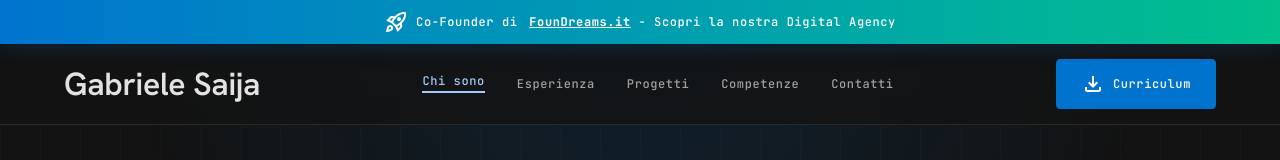
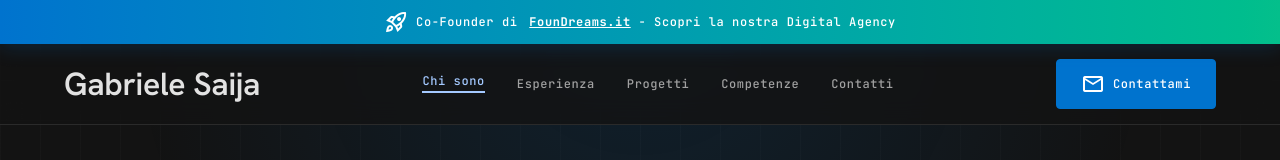
Before and after one commit to SandMan00001/leanding_page, a React (Vite) app: page / in a window 1280 px wide. Shown: the top 160 px of the page. Built offline with nearby package versions, Linux system fonts and the light colour scheme; no server answers.

Commit message:
modifica contattami

```diff
--- a/src/App.tsx
+++ b/src/App.tsx
@@ -53,8 +53,8 @@ function App() {
             <a className="text-text-muted hover:text-on-surface transition-colors" href="#skills">Competenze</a>
             <a className="text-text-muted hover:text-on-surface transition-colors" href="#contact">Contatti</a>
           </div>
-          <a className="hidden md:inline-flex bg-primary-container text-white px-6 py-3 rounded hover:bg-opacity-90 transition-all font-label-caps text-label-caps items-center gap-2 border border-primary-container" href={cvPdfUrl} target="_blank" rel="noopener noreferrer">
-            <span className="material-symbols-outlined text-[18px]">download</span> Curriculum
+          <a className="hidden md:inline-flex bg-primary-container text-white px-6 py-3 rounded hover:bg-opacity-90 transition-all font-label-caps text-label-caps items-center gap-2 border border-primary-container" href="mailto:gabriele.saija.2003@gmail.com">
+            <span className="material-symbols-outlined text-[18px]">mail</span> Contattami
           </a>
           {/* Mobile Menu Button */}
           <button className="md:hidden text-on-surface p-2 focus:outline-none" onClick={() => setIsMobileMenuOpen(!isMobileMenuOpen)}>
@@ -70,8 +70,8 @@ function App() {
             <a className="text-text-muted hover:text-on-surface hover:bg-surface-elevated px-margin-mobile py-4 transition-colors border-b border-surface-stroke/50" href="#skills" onClick={() => setIsMobileMenuOpen(false)}>Competenze</a>
             <a className="text-text-muted hover:text-on-surface hover:bg-surface-elevated px-margin-mobile py-4 transition-colors" href="#contact" onClick={() => setIsMobileMenuOpen(false)}>Contatti</a>
             <div className="px-margin-mobile pt-4">
-              <a className="inline-flex bg-primary text-on-primary px-6 py-3 rounded hover:bg-opacity-90 transition-all items-center gap-2 justify-center w-full" href={cvPdfUrl} target="_blank" rel="noopener noreferrer">
-                <span className="material-symbols-outlined text-[18px]">download</span> Scarica Curriculum
+              <a className="inline-flex bg-primary text-on-primary px-6 py-3 rounded hover:bg-opacity-90 transition-all items-center gap-2 justify-center w-full" href="mailto:gabriele.saija.2003@gmail.com">
+                <span className="material-symbols-outlined text-[18px]">mail</span> Contattami
               </a>
             </div>
           </div>
@@ -219,7 +219,7 @@ function App() {
         <section className="max-w-container-max mx-auto px-margin-mobile md:px-gutter py-section-gap border-t border-surface-stroke" id="experience">
           <div className="grid grid-cols-1 md:grid-cols-12 gap-12">
             <div className="col-span-1 md:col-span-4">
-              <h2 className="font-headline-lg-mobile md:font-headline-lg text-headline-lg-mobile md:text-headline-lg text-on-surface mb-4">Esperienza Professionale</h2>
+              <h2 className="font-headline-lg-mobile md:font-headline-lg text-headline-lg-mobile md:text-headline-lg text-on-surface mb-4">Esperienze sul Campo</h2>
               <p className="font-label-caps text-label-caps text-primary">04 / DEPLOYMENT</p>
             </div>
             <div className="col-span-1 md:col-span-8 space-y-16">
@@ -265,8 +265,8 @@ function App() {
             <p className="font-body-md text-body-md text-text-muted">
               Attualmente aperto a discussioni su ruoli legati a infrastrutture mission-critical e sicurezza. Residente a Vigevano(PV), Italia (23 anni), disponibile per collaborazioni da remoto o ibride.
             </p>
-            <a className="inline-flex bg-primary text-on-primary px-8 py-4 rounded font-label-caps text-label-caps hover:bg-opacity-90 transition-all items-center gap-2" href={cvPdfUrl} target="_blank" rel="noopener noreferrer">
-              <span className="material-symbols-outlined text-[18px]">download</span> Scarica il mio CV
+            <a className="inline-flex bg-primary text-on-primary px-8 py-4 rounded font-label-caps text-label-caps hover:bg-opacity-90 transition-all items-center gap-2" href="mailto:gabriele.saija.2003@gmail.com">
+              <span className="material-symbols-outlined text-[18px]">mail</span> Contattami
             </a>
           </div>
         </section>
```
